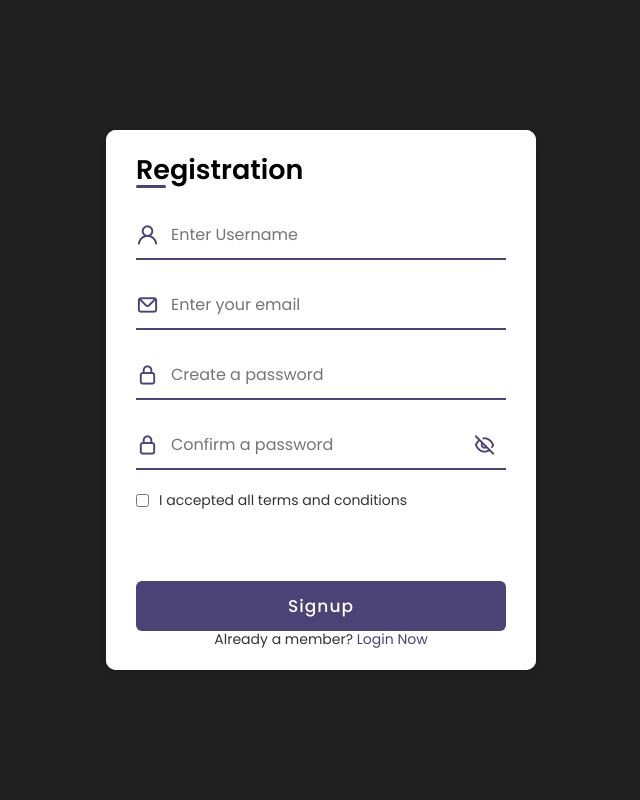
After one commit to JeremieDiaz/attendance_checker, a Flask app: template frontend/templates/register.html in a window 1280 px wide. The commit adds this page. Shown: the whole page, without its empty margins (319-959 px from the left). Run offline with Flask 3, Linux system fonts and the light colour scheme; the template is opened without the code that fills it, so the values that code supplies are empty; some libraries are stand-ins or nearby versions.

Commit message:
Separate Register Form

```diff
--- /dev/null
+++ b/frontend/static/register.css
@@ -0,0 +1,157 @@
+/* ===== Google Font Import - Poformsins ===== */
+@import url('https://fonts.googleapis.com/css2?family=Poppins:wght@300;400;500;600;700&display=swap');
+*{
+    margin: 0;
+    padding: 0;
+    box-sizing: border-box;
+    font-family: 'Poppins', sans-serif;
+}
+body{
+    height: 100vh;
+    display: flex;
+    align-items: center;
+    justify-content: center;
+    background-color: #202020; /* 4070f4 */
+}
+.container{
+    position: relative;
+    max-width: 430px;
+    width: 100%;
+    background: #fff;
+    border-radius: 10px;
+    box-shadow: 0 5px 10px rgba(0, 0, 0, 0.1);
+    overflow: hidden;
+    margin: 0 20px;
+}
+.container .forms{
+    display: flex;
+    align-items: center;
+    height: 540px;
+    width: 200%;
+    transition: height 0.2s ease;
+}
+.container .form{
+    width: 50%;
+    padding: 30px;
+    background-color: #fff;
+    transition: margin-left 0.18s ease;
+}
+.container.active .login{
+    margin-left: -50%;
+    opacity: 0;
+    transition: margin-left 0.18s ease, opacity 0.15s ease;
+}
+.container .signup{
+    opacity: 0;
+    transition: opacity 0.09s ease;
+}
+.container.active .signup{
+    opacity: 1;
+    transition: opacity 0.2s ease;
+}
+.container.active .forms{
+    height: 600px;
+}
+.container .form .title{
+    position: relative;
+    font-size: 27px;
+    font-weight: 600;
+}
+.form .title::before{
+    content: '';
+    position: absolute;
+    left: 0;
+    bottom: 0;
+    height: 3px;
+    width: 30px;
+    background-color: #4b4276;
+    border-radius: 25px;
+}
+.form .input-field{
+    position: relative;
+    height: 50px;
+    width: 100%;
+    margin-top: 20px;
+}
+
+.input-field input{
+    position: absolute;
+    height: 100%;
+    width: 100%;
+    padding: 0 35px;
+    border: none;
+    outline: none;
+    font-size: 16px;
+    border-bottom: 2px solid #4b4276;
+    border-top: 2px solid transparent;
+    transition: all 0.2s ease;
+}
+.input-field button:is(:focus, :valid){
+    border-bottom-color: #594f8d;
+}
+
+.input-field i{
+    position: absolute;
+    top: 50%;
+    transform: translateY(-50%);
+    color: #4b4276;
+    font-size: 23px;
+    transition: all 0.2s ease;
+}
+.input-field input:is(:focus, :valid) ~ i{
+    color: #FCB52C;
+}
+.input-field i.icon{
+    left: 0;
+}
+.input-field i.showHidePw{
+    right: 0;
+    cursor: pointer;
+    padding: 10px;
+}
+.form .checkbox-text{
+    display: flex;
+    align-items: center;
+    justify-content: space-between;
+    margin-top: 20px;
+}
+.checkbox-text .checkbox-content{
+    display: flex;
+    align-items: center;
+}
+.checkbox-content input{
+    margin-right: 10px;
+    accent-color: #4b4276;
+}
+.form .text{
+    color: #333;
+    font-size: 14px;
+}
+.form a.text{
+    color: #4b4276;
+    text-decoration: none;
+}
+.form a:hover{
+    text-decoration: underline;
+}
+.form .button{
+    margin-top: 35px;
+}
+.form .button button{
+    border: none;
+    color: #fff;
+    font-size: 17px;
+    font-weight: 500;
+    letter-spacing: 1px;
+    border-radius: 6px;
+    background-color: #4b4276;
+    cursor: pointer;
+    transition: all 0.3s ease;
+}
+.button button:hover{
+    background-color: #FCB52C;
+}
+.form .login-signup{
+    margin-top: 30px;
+    text-align: center;
+}
--- /dev/null
+++ b/frontend/templates/register.html
@@ -0,0 +1,61 @@
+<!DOCTYPE html>
+<html lang="en">
+<head>
+    <meta charset="UTF-8">
+    <meta http-equiv="X-UA-Compatible" content="IE=edge">
+    <meta name="viewport" content="width=device-width, initial-scale=1.0">
+
+    <!-- ===== Iconscout CSS ===== -->
+    <link rel="stylesheet" href="https://unicons.iconscout.com/release/v4.0.0/css/line.css">
+    <!-- ===== CSS ===== -->
+    <link rel="stylesheet" href="../static/register.css">
+
+    <title>Register Form</title>
+</head>
+<body>
+
+    <div class="container">
+        <div class="forms">
+            <!-- Registration Form -->
+            <div class="form login">
+                <span class="title">Registration</span>
+                <form action="" method="POST">
+                    <div class="input-field">
+                        <input type="text" id="username" name="username" placeholder="Enter Username" required>
+                        <i class="uil uil-user"></i>
+                    </div>
+                    <div class="input-field">
+                        <input type="email" id="email" name="email" placeholder="Enter your email" required>
+                        <i class="uil uil-envelope icon"></i>
+                    </div>
+                    <div class="input-field">
+                        <input type="password" id="password" class="password" name="password" placeholder="Create a password" required>
+                        <i class="uil uil-lock icon"></i>
+                    </div>
+                    <div class="input-field">
+                        <input type="password" id="passwordConfirm" class="password" name="passwordConfirm" placeholder="Confirm a password" required>
+                        <i class="uil uil-lock icon"></i>
+                        <i class="uil uil-eye-slash showHidePw"></i>
+                    </div>
+                    <div class="checkbox-text">
+                        <div class="checkbox-content">
+                            <input type="checkbox" id="termCon">
+                            <label for="termCon" class="text">I accepted all terms and conditions</label>
+                        </div>
+                    </div>
+                    <div class="input-field button">
+                        <button type="submit" class="input-field button">Signup</button>
+
+                    </div>
+                </form>
+                <div class="login-signup">
+                    <span class="text">Already a member?
+                        <a href="#" class="text" onclick="window.location.href='auth.html'">Login Now</a>
+                    </span>
+                </div>
+            </div>
+        </div>
+    </div>
+     <script src="js/auth.js"></script>
+</body>
+</html>
```
Also changed, not shown: frontend/templates/auth.html (+1 -35 lines).
